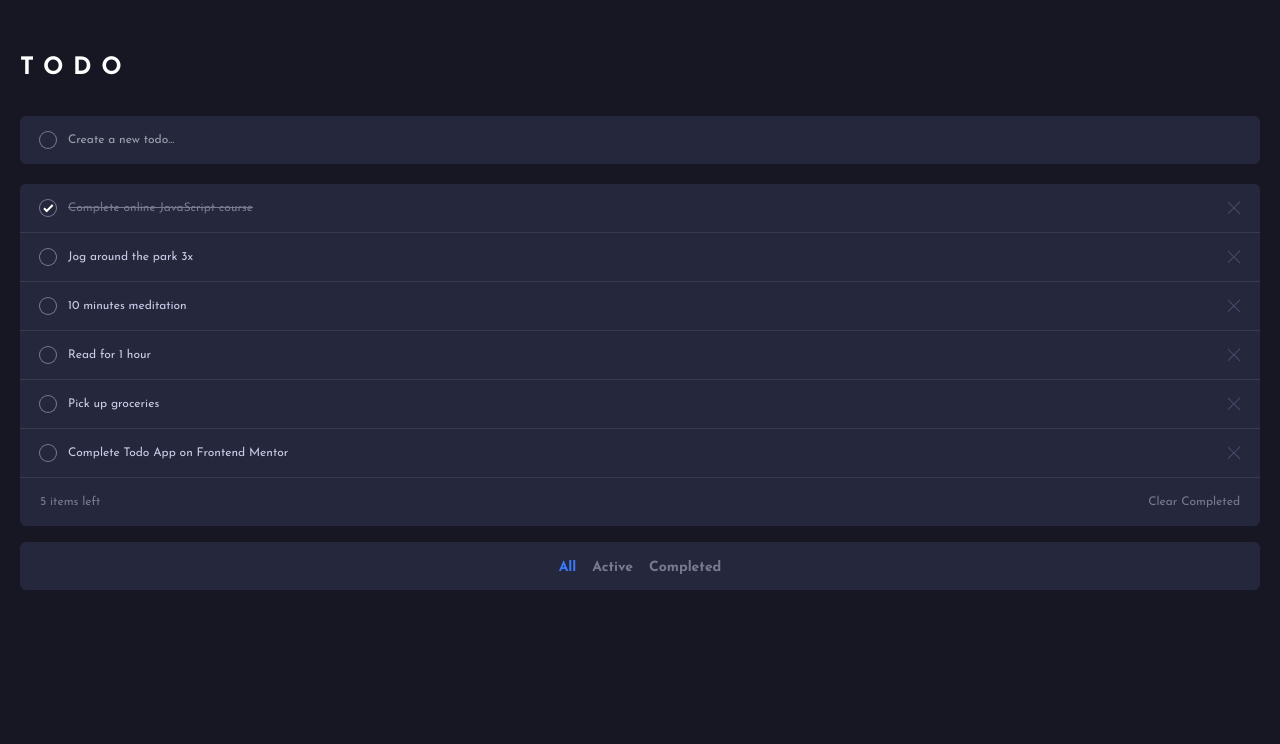
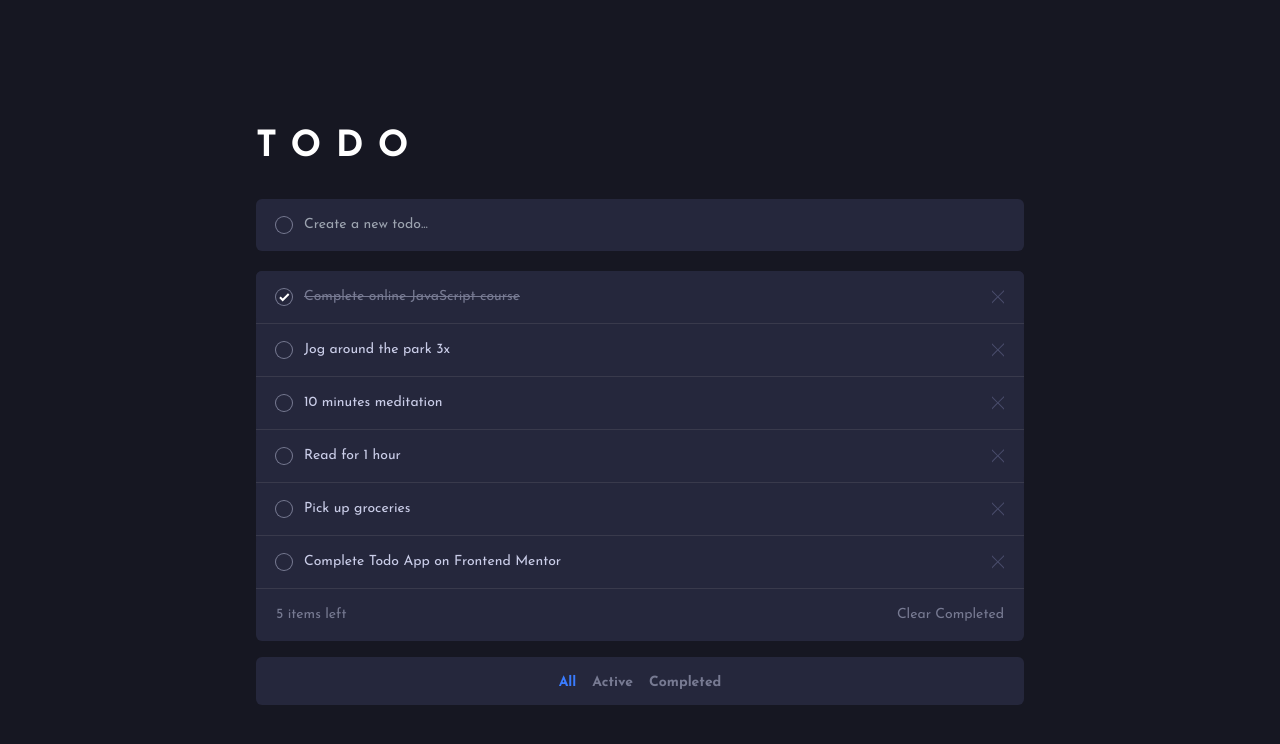
Before and after one commit to SaltySaff/todo-app, a React (Vite) app: page / in a window 1280 px wide. Shown: the top 744 px of the page. Built offline with nearby package versions, Linux system fonts and the light colour scheme.

Commit message:
temporary desktop version created

```diff
--- a/src/Components/App.jsx
+++ b/src/Components/App.jsx
@@ -21,8 +21,8 @@ function App() {
   };
 
   const updateTodos = (newTodos) => {
-    setTodos(newTodos)
-  }
+    setTodos(newTodos);
+  };
 
   const addTodo = (text) => {
     const newTodo = { id: nanoid(), text: text, isComplete: false };
@@ -30,10 +30,10 @@ function App() {
   };
 
   const removeTodo = (id) => {
-    console.log('ID to remove:', id)
+    console.log("ID to remove:", id);
     setTodos((prevTodos) => {
       const updatedTodos = prevTodos.filter((item) => item.id !== id);
-      console.log('Updated todos after removing:', updatedTodos);
+      console.log("Updated todos after removing:", updatedTodos);
       return updatedTodos;
     });
   };
@@ -63,11 +63,13 @@ function App() {
         setSelectedFilter,
       }}
     >
-      <main className="bg-very-dark-blue min-h-screen font-josefin-sans flex flex-col p-5">
-        <Header />
-        <Input />
-        <List todos={todos} />
-        <Filters />
+      <main className="bg-very-dark-blue min-h-screen font-josefin-sans flex flex-col items-center justify-center p-5">
+        <div className="md:max-w-3xl w-full md:mx-auto">
+          <Header />
+          <Input />
+          <List todos={todos} />
+          <Filters />
+        </div>
       </main>
     </AppContext.Provider>
   );
@@ -75,6 +77,3 @@ function App() {
 
 export default App;
 export { AppContext };
-
-// gradient:
-// bg-gradient-to-r from-gradient-1 to-gradient-2
--- a/src/Components/Header.jsx
+++ b/src/Components/Header.jsx
@@ -1,7 +1,7 @@
 export default function Header() {
   return (
     <header className="my-8">
-      <h1 className="text-2xl tracking-even-wider font-bold uppercase text-white">
+      <h1 className="text-2xl md:text-4xl tracking-even-wider font-bold uppercase text-white">
         Todo
       </h1>
     </header>
--- a/src/Components/Input.jsx
+++ b/src/Components/Input.jsx
@@ -21,7 +21,7 @@ export default function Input() {
     <section className="flex items-center py-4 px-5 bg-very-dark-desaturated-blue mb-5 rounded-md">
       <div className="rounded-full ring-1 ring-dark-grayish-blue p-2 mr-3"></div>
       <input
-        className="bg-transparent text-xs text-light-grayish-blue focus:outline-none"
+        className="bg-transparent text-xs md:text-sm text-light-grayish-blue focus:outline-none"
         type="text"
         placeholder="Create a new todo..."
         name="text"
--- a/src/Components/List.jsx
+++ b/src/Components/List.jsx
@@ -78,7 +78,7 @@ export default function List() {
           )}
         </Droppable>
       </DragDropContext>
-      <section className="text-xs text-dark-grayish-blue px-5 py-4 flex justify-between font">
+      <section className="text-xs md:text-sm text-dark-grayish-blue px-5 py-4 flex justify-between font">
         <span>{remainingCount} items left</span>
         <span
           className="hover:text-light-grayish-blue cursor-pointer"
--- a/src/Components/Todo.jsx
+++ b/src/Components/Todo.jsx
@@ -8,7 +8,7 @@ export default function Todo(props) {
         ref={props.innerRef}
         {...props.draggableProps}
         {...props.dragHandleProps}
-        className={`bg-very-dark-desaturated-blue rounded-md flex flex-col text-xs  ${
+        className={`bg-very-dark-desaturated-blue rounded-md flex flex-col text-xs md:text-sm  ${
           props.isComplete ? "line-through text-dark-grayish-blue" : null
         }`}
       >
```
